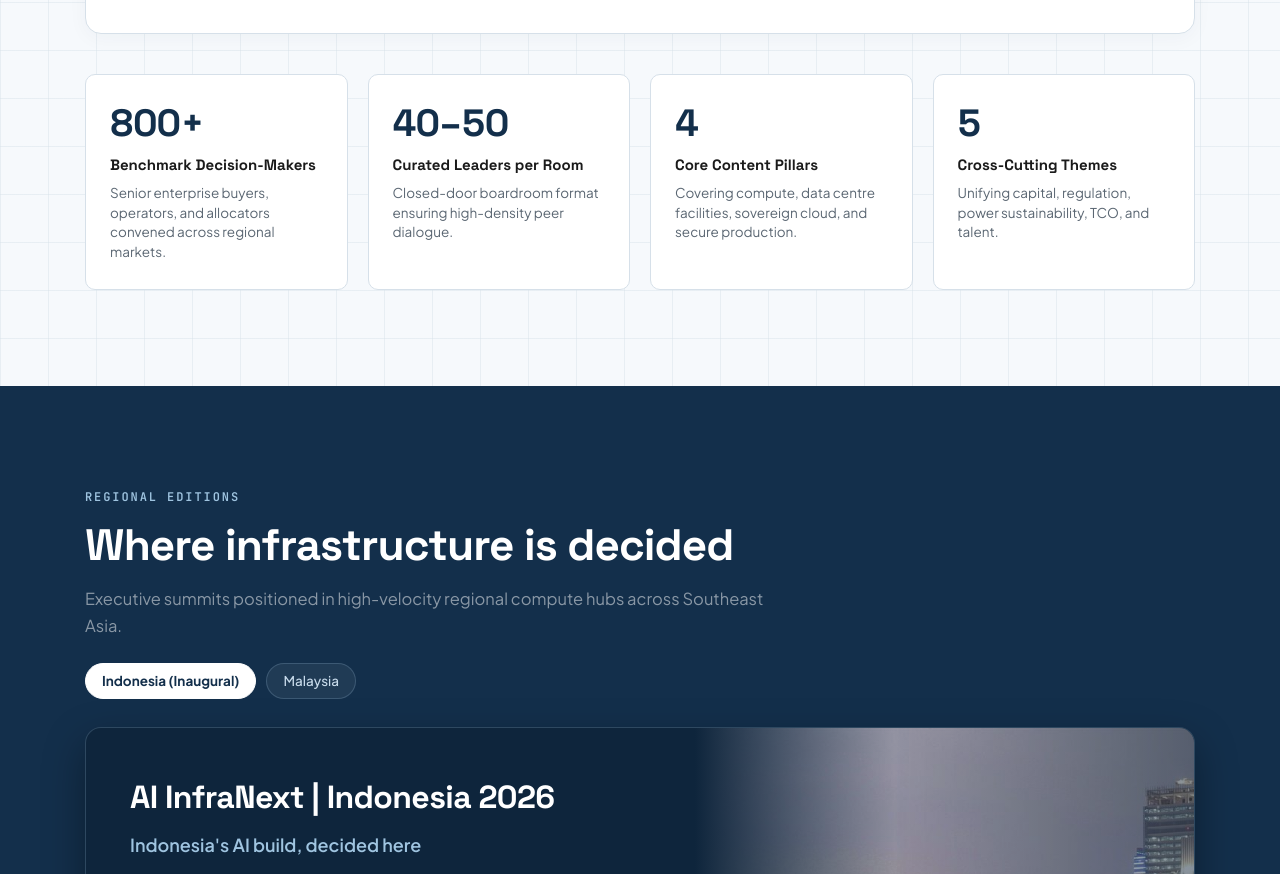
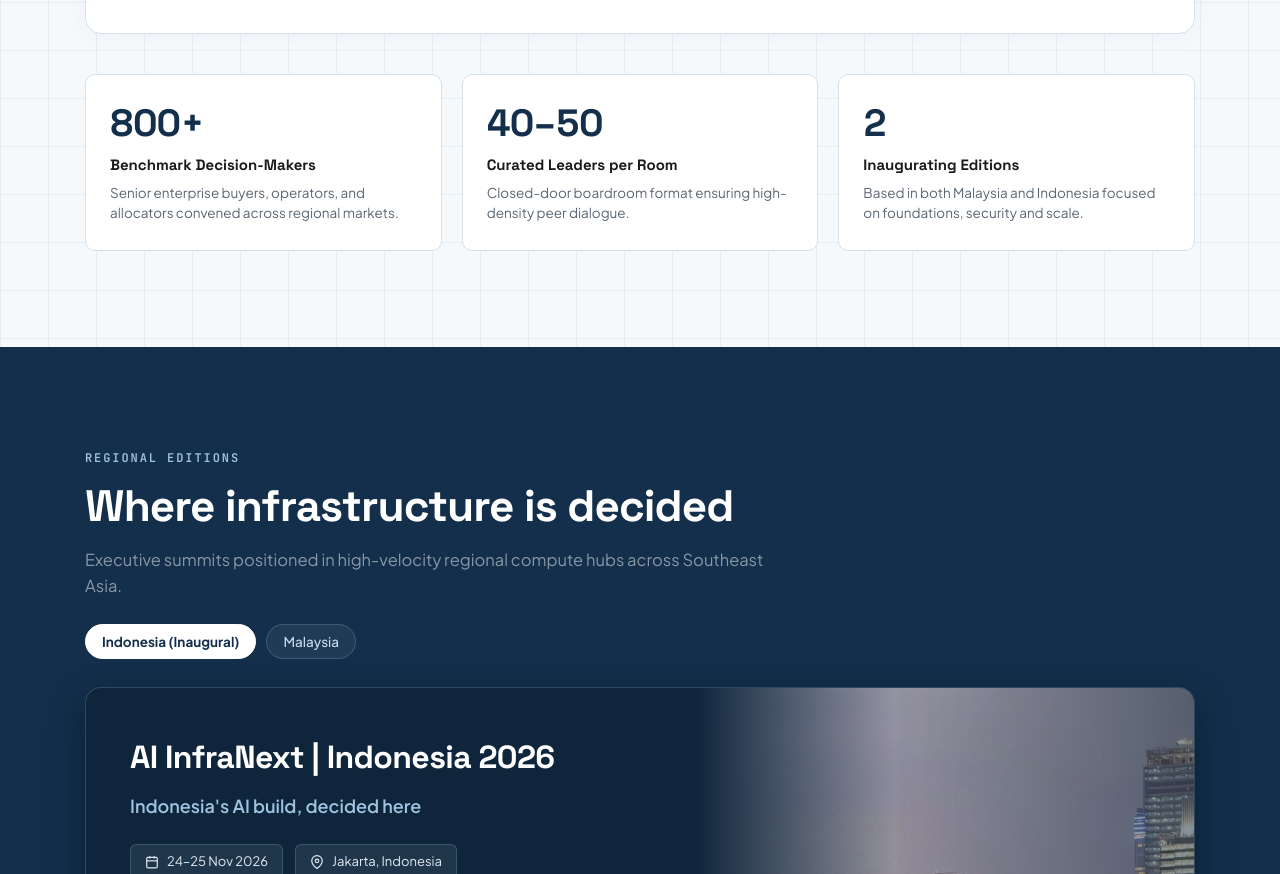
Before and after one commit to Trescon-Events/AI-Infranext-Series, a website: page index.html in a window 1280 px wide. Shown: the part 2494-3368 px from the top of the page. Drawn offline with Linux system fonts and the light colour scheme.

Commit message:
Update benchmark metrics to 3 cards with Inaugurating Editions

```diff
--- a/assets/css/infranext-theme.css
+++ b/assets/css/infranext-theme.css
@@ -613,7 +613,7 @@ a, a:hover, a:focus, a:active {
 
 .ain-benchmark-grid {
   display: grid;
-  grid-template-columns: repeat(4, 1fr);
+  grid-template-columns: repeat(3, 1fr);
   gap: 20px;
 }
 
--- a/index.html
+++ b/index.html
@@ -201,7 +201,7 @@
           </div>
         </div>
 
-        <!-- 4 Benchmark Cards -->
+        <!-- 3 Benchmark Cards -->
         <div class="ain-benchmark-grid">
           <div class="ain-benchmark-card">
             <div class="ain-benchmark-num">800+</div>
@@ -214,14 +214,9 @@
             <p class="ain-benchmark-sub">Closed-door boardroom format ensuring high-density peer dialogue.</p>
           </div>
           <div class="ain-benchmark-card">
-            <div class="ain-benchmark-num">4</div>
-            <div class="ain-benchmark-label">Core Content Pillars</div>
-            <p class="ain-benchmark-sub">Covering compute, data centre facilities, sovereign cloud, and secure production.</p>
-          </div>
-          <div class="ain-benchmark-card">
-            <div class="ain-benchmark-num">5</div>
-            <div class="ain-benchmark-label">Cross-Cutting Themes</div>
-            <p class="ain-benchmark-sub">Unifying capital, regulation, power sustainability, TCO, and talent.</p>
+            <div class="ain-benchmark-num">2</div>
+            <div class="ain-benchmark-label">Inaugurating Editions</div>
+            <p class="ain-benchmark-sub">Based in both Malaysia and Indonesia focused on foundations, security and scale.</p>
           </div>
         </div>
       </div>
```
